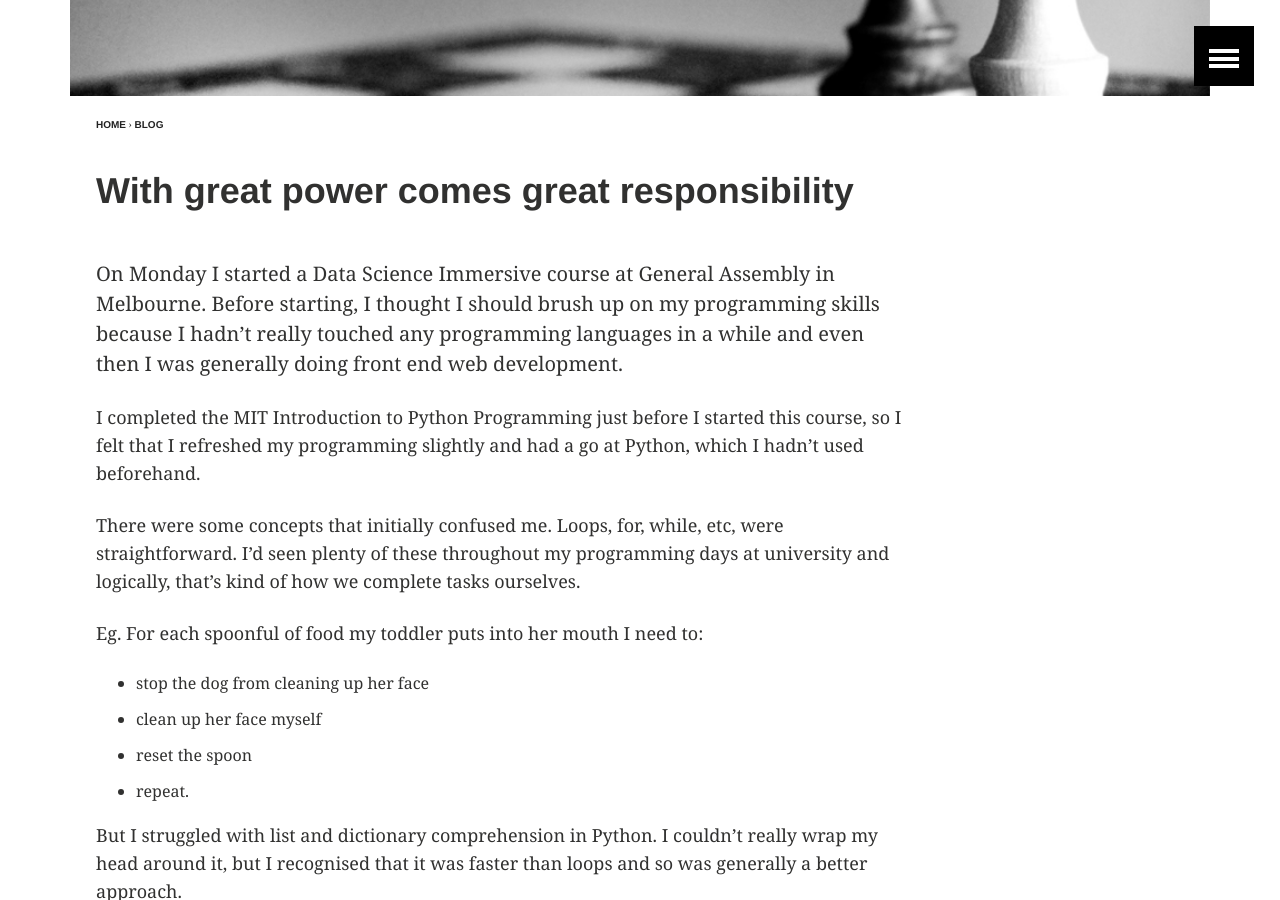
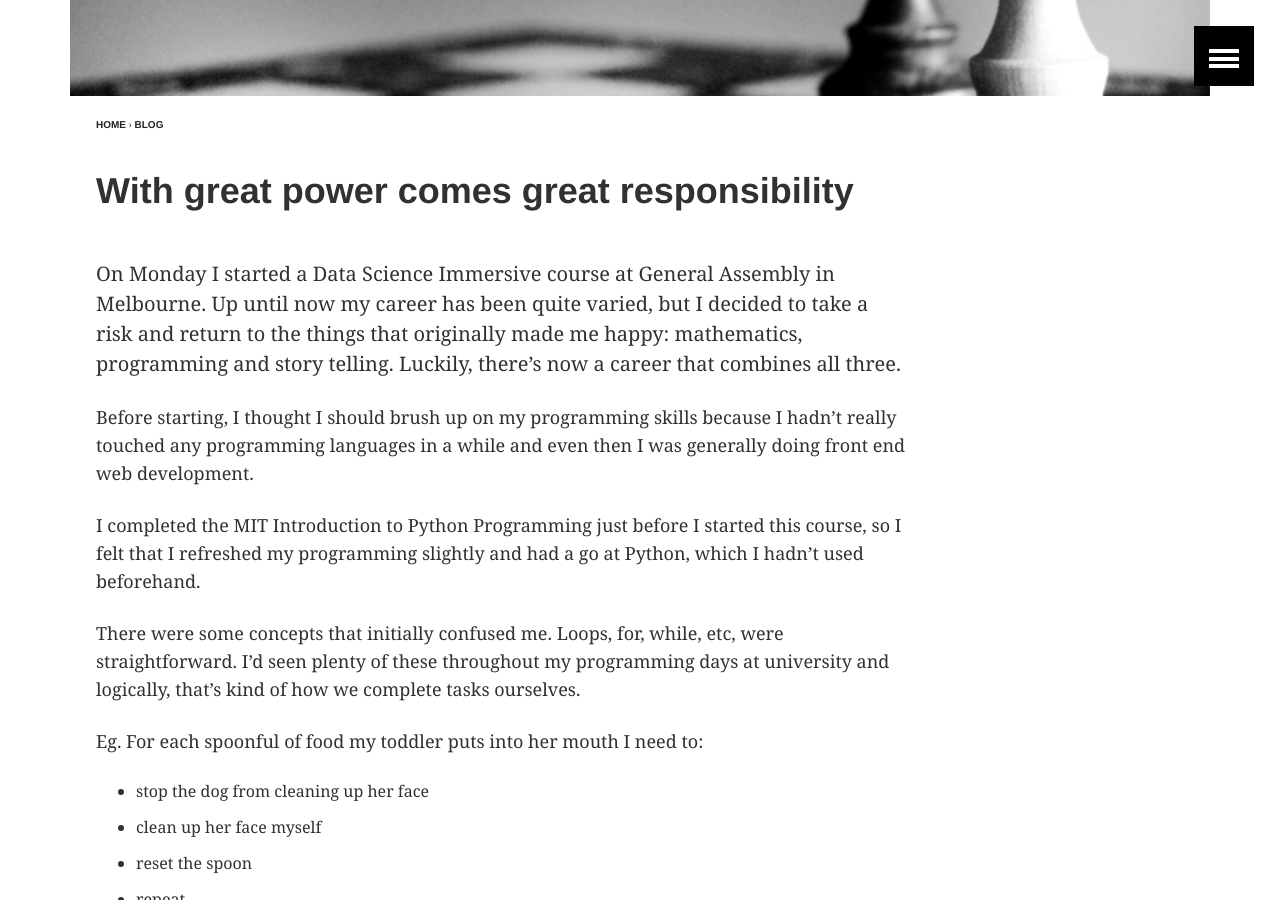
Before and after one commit to laurenscoble/laurenscoble.github.io, a Jekyll site: the page built from _posts/blog/2017-07-26-with-great-power-comes-great-responsibility.md, in a window 1280 px wide and 900 px high, scrolled down 301 px. Built offline with Jekyll 4.4.1, drawn with Linux system fonts in a browser that asks for light colours.

Commit message:
Edit blog

```diff
--- a/_posts/blog/2017-07-26-with-great-power-comes-great-responsibility.md
+++ b/_posts/blog/2017-07-26-with-great-power-comes-great-responsibility.md
@@ -3,11 +3,14 @@ layout: article
 title: With great power comes great responsibility
 date: 2017-7-26 10:00:00 +1000
 categories: blog
+excerpt: A little insight into my dive to the world of Data Science.
 image:
   teaser: chess_teaser.jpg
   feature: chess_feature.jpg
 ---
-On Monday I started a Data Science Immersive course at General Assembly in Melbourne. Before starting, I thought I should brush up on my programming skills because I hadn't really touched any programming languages in a while and even then I was generally doing front end web development.
+On Monday I started a Data Science Immersive course at General Assembly in Melbourne. Up until now my career has been quite varied, but I decided to take a risk and return to the things that originally made me happy: mathematics, programming and story telling. Luckily, there's now a career that combines all three.
+
+Before starting, I thought I should brush up on my programming skills because I hadn't really touched any programming languages in a while and even then I was generally doing front end web development.
 
 I completed the MIT Introduction to Python Programming just before I started this course, so I felt that I refreshed my programming slightly and had a go at Python, which I hadn't used beforehand.
 
```
Also changed, not shown: index.md (+1 -1 lines).
